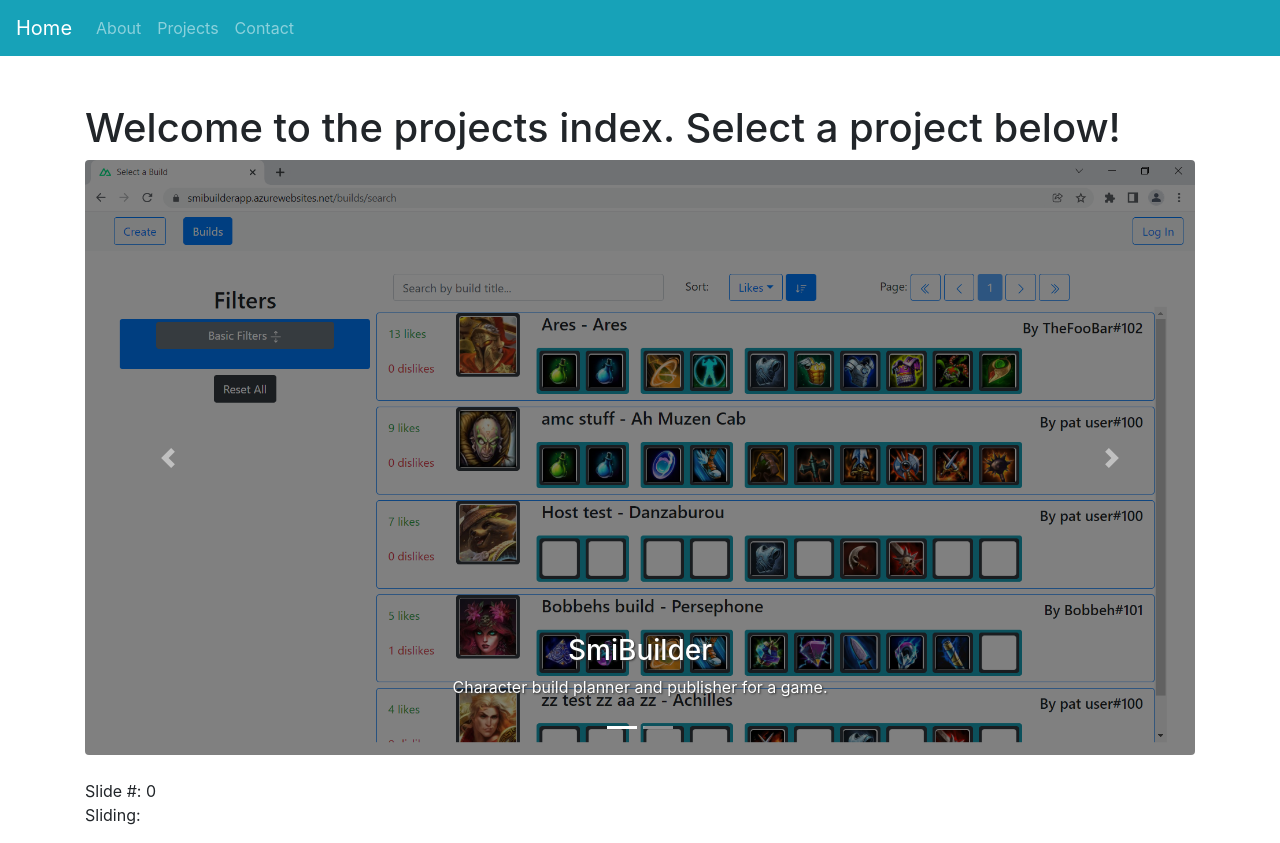
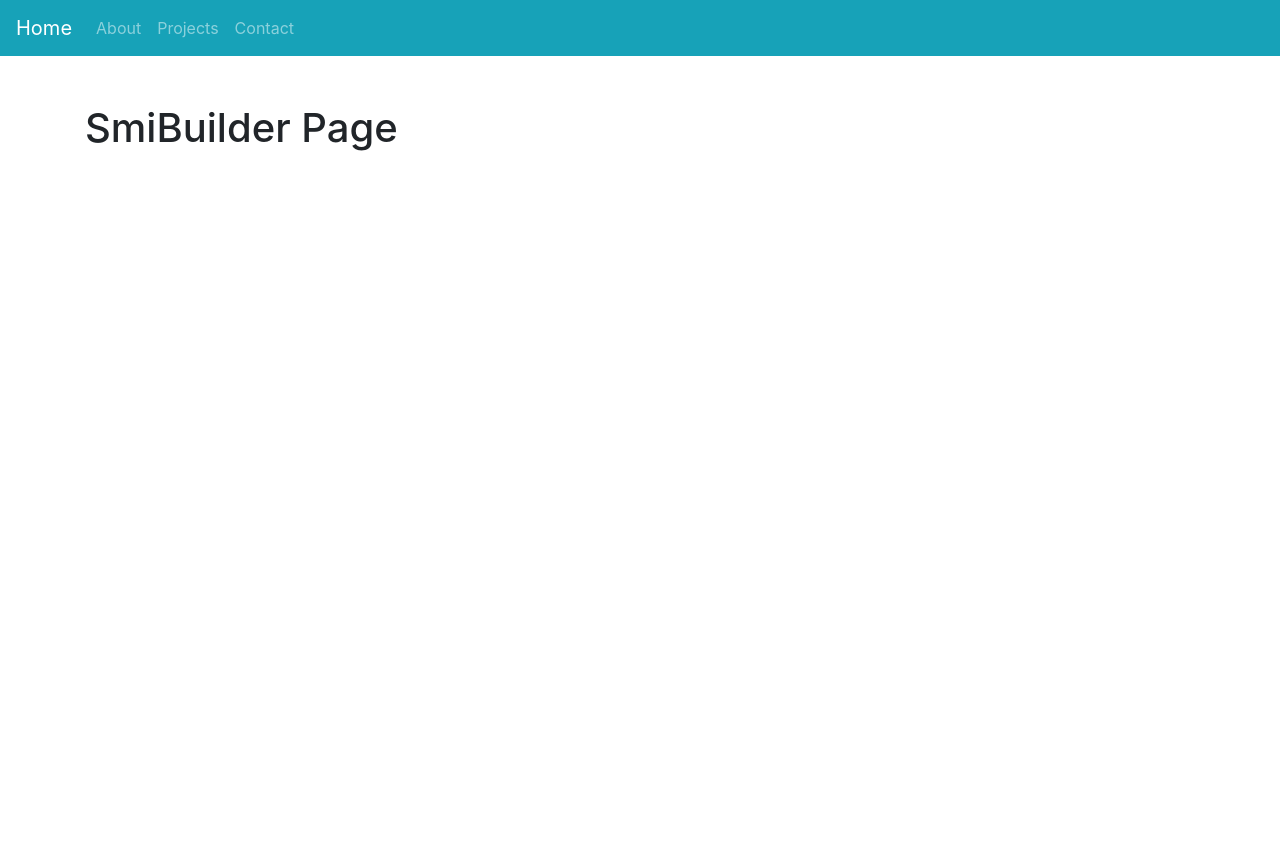
Before and after one commit to Patnonymous/patrick-v2-nodejs, a Nuxt app: page /projects/smibuilder in a window 1280 px wide. After the commit the page ends 800 px from the top, so only its background shows below. Built offline with nearby package versions, Linux system fonts and the light colour scheme.

Commit message:
Fixed Navbar links linking to wrong routes.

```diff
--- a/components/NavBar.vue
+++ b/components/NavBar.vue
@@ -7,9 +7,9 @@
 
       <b-collapse id="nav-collapse" is-nav>
         <b-navbar-nav>
-          <b-nav-item to="about">About</b-nav-item>
-          <b-nav-item to="projects">Projects</b-nav-item>
-          <b-nav-item to="contact">Contact</b-nav-item>
+          <b-nav-item to="/about">About</b-nav-item>
+          <b-nav-item to="/projects">Projects</b-nav-item>
+          <b-nav-item to="/contact">Contact</b-nav-item>
         </b-navbar-nav>
       </b-collapse>
     </b-navbar>
--- a/nuxt.config.js
+++ b/nuxt.config.js
@@ -50,7 +50,7 @@ export default {
   router: {
     extendRoutes(routes, resolve) {
       routes.push({
-        name: 'custom',
+        name: 'custom-index-path',
         path: '/index',
         component: resolve(__dirname, 'pages/index.vue')
       })
--- /dev/null
+++ b/pages/projects/smibuilder.vue
@@ -0,0 +1,28 @@
+<template>
+  <div class="container">
+    <div class="row">
+      <div class="col">
+        <h1>SmiBuilder Page</h1>
+      </div>
+    </div>
+  </div>
+</template>
+
+
+<script>
+export default {
+  data() {
+    return {};
+  },
+  head: {
+    title: "SmiBuilder",
+    meta: [
+      {
+        hid: "description",
+        name: "description",
+        content: "SmiBuilder project page.",
+      },
+    ],
+  },
+};
+</script>
```
Also changed, not shown: pages/projects/index.vue (renamed from pages/projects/_project.vue).
